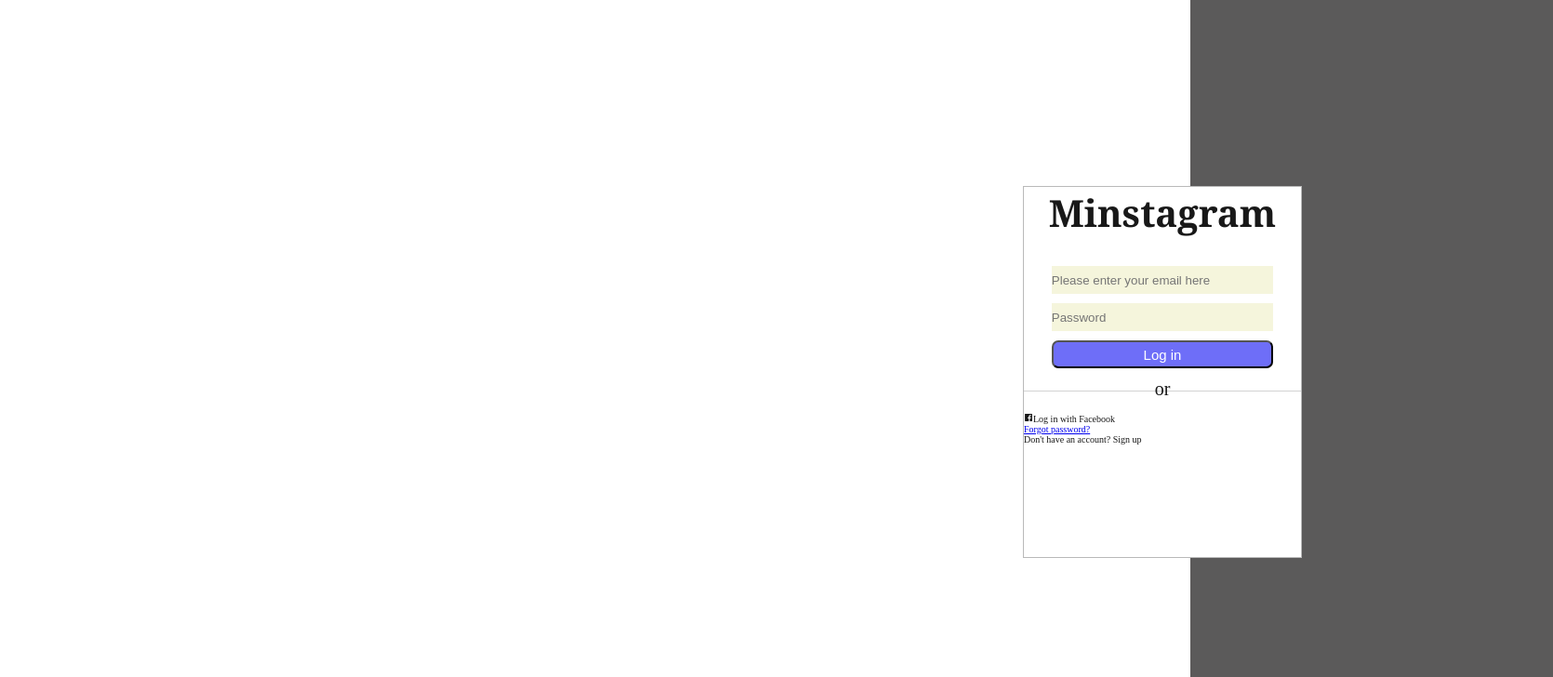
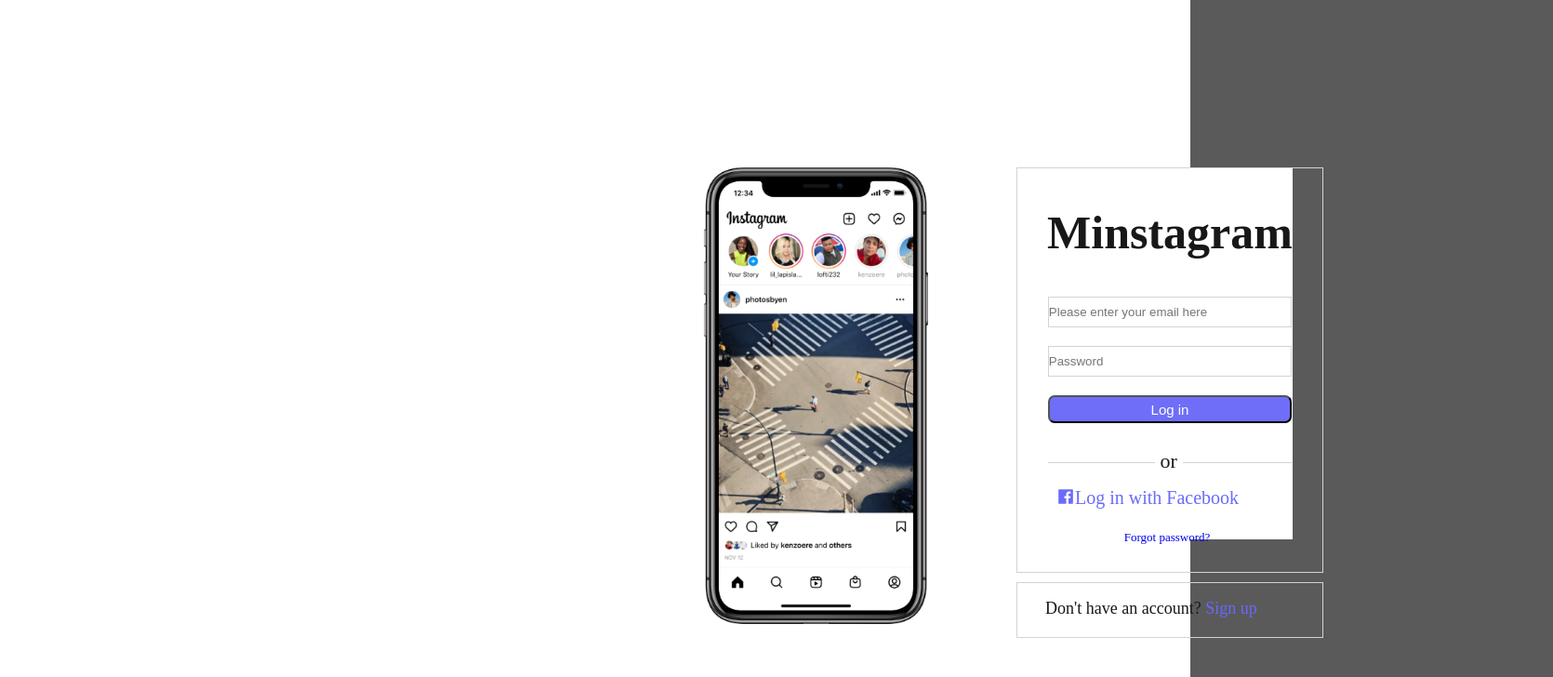
Before and after one commit to NikolayAvramov/InstagramClone, a React (Vite) app: page / in a window 1280 px wide. Shown: the top 728 px of the page at 93% size, 1670 px wide, since content can reach past the window. Built offline with nearby package versions, Linux system fonts and the light colour scheme.

Commit message:
add more stye to login page

```diff
--- a/src/components/Login/Login.jsx
+++ b/src/components/Login/Login.jsx
@@ -1,10 +1,13 @@
 import {Link} from "react-router-dom";
 import {AiFillFacebook} from "react-icons/ai";
 import LoginCss from "./Login.module.css";
+import iphoneImg from "../../assets/1.png";
 export function Login() {
 	return (
 		<div className={LoginCss.container}>
+			<img className={LoginCss.image} src={iphoneImg} alt="" />
 			<div className={LoginCss.wrapper}>
+				<div className={LoginCss.acc}>
 					<h3 className={LoginCss.title}>Minstagram</h3>
 					<div className={LoginCss.inputBox}>
 						<input className={LoginCss.input} type="text" placeholder="Please enter your email here" />
@@ -12,14 +15,17 @@
 						<button className={LoginCss.loginBtn}>Log in</button>
 					</div>
 					<p className={LoginCss.or}>or</p>
+					<div className={LoginCss.alternative}>
+						<AiFillFacebook />
+						<p>Log in with Facebook</p>
+					</div>
+					<Link className={LoginCss.forgotPass}>Forgot password?</Link>
+				</div>
+
+				<div className={LoginCss.noAcc}>
 					<p>
-					<AiFillFacebook />
-					Log in with Facebook
+						Don't have an account? <Link className={LoginCss.signULink}>Sign up</Link>
 					</p>
-				<Link>Forgot password?</Link>
-
-				<div className="noAcc">
-					<p>Don't have an account? Sign up</p>
 				</div>
 			</div>
 		</div>
--- a/src/components/Login/Login.module.css
+++ b/src/components/Login/Login.module.css
@@ -10,53 +10,94 @@
 	background-color: white;
 	height: 100vh;
 	position: relative;
+	color: rgb(24, 24, 24);
 }
 .wrapper {
-	color: rgb(24, 24, 24);
 	background-color: rgb(255, 255, 255);
 	position: absolute;
-	top: 20rem;
-	left: 110rem;
+	top: 18rem;
+	left: 106rem;
 	height: 40rem;
-	border: 0.1rem solid rgb(185, 185, 185);
-	width: 30rem;
+	width: 33rem;
 }
 
 .title {
-	font-size: 4rem;
+	margin: 4rem 0;
+	font-size: 5rem;
 	text-align: center;
-	font-family: Georgia, "Times New Roman", Times, serif;
-	margin-bottom: 3rem;
+	font-family: "Times New Roman", Times, serif;
 }
 .inputBox {
+	margin-left: 10%;
+	width: 80%;
 	display: flex;
 	flex-direction: column;
-	gap: 1rem;
+	gap: 2rem;
 	border-bottom: 1px solid lightgray;
 }
 .input {
-	height: 3rem;
-	width: 80%;
+	border: 0.01rem solid lightgray;
+	height: 3.3rem;
+	color: rgb(43, 42, 42);
+	background-color: rgb(255, 255, 255);
+}
+.acc {
 	margin-left: 10%;
-	color: red;
-	background-color: beige;
+	width: 100%;
+	border: 0.1rem solid lightgray;
 }
 .loginBtn {
 	height: 3rem;
 	color: white;
-	width: 80%;
-	margin-left: 10%;
-	margin-bottom: 8%;
+	width: 100%;
+
+	margin-bottom: 16%;
 	font-size: 1.5rem;
 	border-radius: 0.7rem;
 	background-color: rgb(110, 110, 248);
 }
 .or {
-	width: 80%;
+	margin-left: 45%;
+	background-color: white;
+	display: block;
+	width: 3rem;
+	font-size: 2.2rem;
+	text-align: center;
+	transform: translateY(-1.5rem);
+}
+.alternative {
+	font-size: 2rem;
+	margin-left: 4.2rem;
+	color: rgb(107, 107, 250);
+	display: flex;
+}
+.forgotPass {
+	text-decoration: none;
+	font-size: 1.3rem;
+	margin-top: 7%;
+	margin-left: 35%;
+	display: block;
+	margin-bottom: 9%;
+}
+.noAcc {
+	margin-top: 1rem;
+	padding-top: 5%;
+	padding-left: 3rem;
+	height: 4rem;
+	border: 0.1rem solid lightgray;
 	margin-left: 10%;
-
-	display: block;
-	font-size: 2rem;
-	text-align: center;
-	transform: translateY(-1.4rem);
+	width: 100%;
+	height: 6rem;
+	font-size: 1.8rem;
 }
+.signULink {
+	color: rgb(104, 104, 255);
+	text-decoration: none;
+}
+.image {
+	position: absolute;
+	left: 67rem;
+	top: 10rem;
+	width: 100rem;
+	height: 65rem;
+}
```
Also changed, not shown: src/assets/1.png (added). Lines whose indentation alone changed are shown as unchanged.
